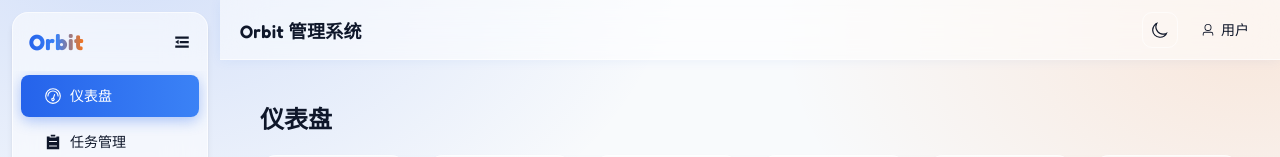
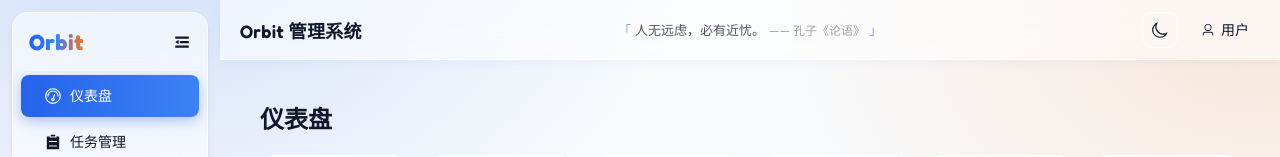
Before and after one commit to yixiqiannian/Orbit, a Vue app in the folder frontend/: page / in a window 1280 px wide. Shown: the top 157 px of the page. Built offline with nearby package versions, Linux system fonts and the light colour scheme; no server answers; sample sign-in values are in the browser's storage.

Commit message:
feat(header): 每日一言居中展示
- 内置 70 条中英名言库 (src/data/quotes.ts)，按日期索引取一条
- Header 中间展示，书名号+出处样式，绝对居中不挤压两端
- 浅色/深色模式适配，README 更新 v1.1.1

```diff
--- a/frontend/src/components/Header.vue
+++ b/frontend/src/components/Header.vue
@@ -5,12 +5,14 @@ import { useRouter } from 'vue-router'
 import { ElMessageBox } from 'element-plus'
 import { SwitchButton, User, Sunny, Moon } from '@element-plus/icons-vue'
 import { computed } from 'vue'
+import { getDailyQuote } from '../data/quotes'
 
 const userStore = useUserStore()
 const themeStore = useThemeStore()
 const router = useRouter()
 
 const isDark = computed(() => themeStore.theme === 'dark')
+const dailyQuote = computed(() => getDailyQuote())
 
 async function handleLogout() {
   try {
@@ -31,6 +33,12 @@ async function handleLogout() {
   <div class="header">
     <div class="header-left">
       <h3 class="page-title">Orbit 管理系统</h3>
+    </div>
+    <div class="header-center" :title="`${dailyQuote.text} —— ${dailyQuote.from}`">
+      <span class="quote-mark">「</span>
+      <span class="quote-text">{{ dailyQuote.text }}</span>
+      <span class="quote-from">—— {{ dailyQuote.from }}</span>
+      <span class="quote-mark">」</span>
     </div>
     <div class="header-right">
       <el-tooltip :content="isDark ? '切换到浅色模式' : '切换到深色模式'" placement="bottom">
@@ -70,6 +78,7 @@ async function handleLogout() {
   display: flex;
   align-items: center;
   justify-content: space-between;
+  position: relative;
   width: 100%;
   height: 100%;
   padding: 0 20px;
@@ -90,6 +99,49 @@ async function handleLogout() {
   color: var(--color-foreground, #0f172a);
   white-space: nowrap;
   transition: color 0.25s ease;
+}
+
+/* 每日一言：绝对居中，不挤压左右两端的标题和操作区 */
+.header-center {
+  position: absolute;
+  left: 50%;
+  transform: translateX(-50%);
+  display: flex;
+  align-items: center;
+  gap: 4px;
+  max-width: 55%;
+  font-size: 13px;
+  color: var(--color-foreground, #0f172a);
+  opacity: 0.72;
+  white-space: nowrap;
+  overflow: hidden;
+  text-overflow: ellipsis;
+  transition: color 0.25s ease, opacity 0.25s ease;
+  cursor: default;
+}
+
+.header-center:hover {
+  opacity: 1;
+  color: var(--color-primary, #2563eb);
+}
+
+.quote-mark {
+  font-family: var(--font-display, 'Fredoka', 'Fira Sans', sans-serif);
+  color: var(--color-primary, #2563eb);
+  opacity: 0.8;
+}
+
+.quote-text {
+  overflow: hidden;
+  text-overflow: ellipsis;
+  white-space: nowrap;
+}
+
+.quote-from {
+  color: var(--color-foreground, #0f172a);
+  opacity: 0.55;
+  font-size: 12px;
+  flex-shrink: 0;
 }
 
 .header-right {
--- /dev/null
+++ b/frontend/src/data/quotes.ts
@@ -0,0 +1,87 @@
+// 每日一言内置名言库
+// 按日期索引取一条（dayOfYear % quotes.length），每天固定一条，离线可用
+export interface Quote {
+  text: string
+  from: string
+}
+
+export const quotes: Quote[] = [
+  { text: 'Stay hungry, stay foolish.', from: 'Steve Jobs' },
+  { text: '路漫漫其修远兮，吾将上下而求索。', from: '屈原《离骚》' },
+  { text: 'The only way to do great work is to love what you do.', from: 'Steve Jobs' },
+  { text: '不积跬步，无以至千里；不积小流，无以成江海。', from: '荀子《劝学》' },
+  { text: 'Simplicity is the ultimate sophistication.', from: 'Leonardo da Vinci' },
+  { text: '博观而约取，厚积而薄发。', from: '苏轼' },
+  { text: 'Success is not final, failure is not fatal: it is the courage to continue that counts.', from: 'Winston Churchill' },
+  { text: '学而不思则罔，思而不学则殆。', from: '孔子《论语》' },
+  { text: 'Talk is cheap. Show me the code.', from: 'Linus Torvalds' },
+  { text: '纸上得来终觉浅，绝知此事要躬行。', from: '陆游《冬夜读书示子聿》' },
+  { text: 'The best time to plant a tree was 20 years ago. The second best time is now.', from: 'Chinese Proverb' },
+  { text: '三人行，必有我师焉。择其善者而从之，其不善者而改之。', from: '孔子《论语》' },
+  { text: 'Any sufficiently advanced technology is indistinguishable from magic.', from: 'Arthur C. Clarke' },
+  { text: '天行健，君子以自强不息；地势坤，君子以厚德载物。', from: '《周易》' },
+  { text: 'First, solve the problem. Then, write the code.', from: 'John Johnson' },
+  { text: '锲而不舍，金石可镂。', from: '荀子《劝学》' },
+  { text: 'The journey of a thousand miles begins with a single step.', from: 'Lao Tzu' },
+  { text: '知之者不如好之者，好之者不如乐之者。', from: '孔子《论语》' },
+  { text: 'Premature optimization is the root of all evil.', from: 'Donald Knuth' },
+  { text: '业精于勤，荒于嬉；行成于思，毁于随。', from: '韩愈《进学解》' },
+  { text: 'It does not matter how slowly you go as long as you do not stop.', from: 'Confucius' },
+  { text: '千里之行，始于足下。', from: '老子《道德经》' },
+  { text: 'Make it work, make it right, make it fast.', from: 'Kent Beck' },
+  { text: '工欲善其事，必先利其器。', from: '孔子《论语》' },
+  { text: 'Innovation distinguishes between a leader and a follower.', from: 'Steve Jobs' },
+  { text: '非淡泊无以明志，非宁静无以致远。', from: '诸葛亮《诫子书》' },
+  { text: 'The most dangerous phrase in the language is: We have always done it this way.', from: 'Grace Hopper' },
+  { text: '少壮不努力，老大徒伤悲。', from: '《长歌行》' },
+  { text: 'Programs must be written for people to read, and only incidentally for machines to execute.', from: 'Harold Abelson' },
+  { text: '志不强者智不达，言不信者行不果。', from: '墨子' },
+  { text: 'The purpose of our lives is to be happy.', from: 'Dalai Lama' },
+  { text: '书山有路勤为径，学海无涯苦作舟。', from: '韩愈' },
+  { text: 'Perfection is achieved, not when there is nothing more to add, but when there is nothing left to take away.', from: 'Antoine de Saint-Exupéry' },
+  { text: '凡事预则立，不预则废。', from: '《礼记·中庸》' },
+  { text: 'The best way to predict the future is to invent it.', from: 'Alan Kay' },
+  { text: '海纳百川，有容乃大；壁立千仞，无欲则刚。', from: '林则徐' },
+  { text: 'Quality is not an act, it is a habit.', from: 'Aristotle' },
+  { text: '温故而知新，可以为师矣。', from: '孔子《论语》' },
+  { text: 'There are only two hard things in computer science: cache invalidation and naming things.', from: 'Phil Karlton' },
+  { text: '穷则独善其身，达则兼济天下。', from: '孟子' },
+  { text: 'Live as if you were to die tomorrow. Learn as if you were to live forever.', from: 'Mahatma Gandhi' },
+  { text: '业精于勤，而荒于嬉。', from: '韩愈' },
+  { text: 'Software is a great combination between artistry and engineering.', from: 'Bill Gates' },
+  { text: '知人者智，自知者明。胜人者有力，自胜者强。', from: '老子《道德经》' },
+  { text: 'In the middle of difficulty lies opportunity.', from: 'Albert Einstein' },
+  { text: '宝剑锋从磨砺出，梅花香自苦寒来。', from: '《警世贤文》' },
+  { text: 'The secret of getting ahead is getting started.', from: 'Mark Twain' },
+  { text: '问渠那得清如许？为有源头活水来。', from: '朱熹《观书有感》' },
+  { text: 'Code is like humor. When you have to explain it, it is bad.', from: 'Cory House' },
+  { text: '勿以恶小而为之，勿以善小而不为。', from: '刘备' },
+  { text: 'Whether you think you can or you think you can not, you are right.', from: 'Henry Ford' },
+  { text: '玉不琢，不成器；人不学，不知道。', from: '《礼记·学记》' },
+  { text: 'The best error message is the one that never shows up.', from: 'Thomas Fuchs' },
+  { text: '人无远虑，必有近忧。', from: '孔子《论语》' },
+  { text: 'Do what you can, with what you have, where you are.', from: 'Theodore Roosevelt' },
+  { text: '黑发不知勤学早，白首方悔读书迟。', from: '颜真卿《劝学》' },
+  { text: 'Simplicity is prerequisite for reliability.', from: 'Edsger W. Dijkstra' },
+  { text: '君子和而不同，小人同而不和。', from: '孔子《论语》' },
+  { text: 'The future belongs to those who believe in the beauty of their dreams.', from: 'Eleanor Roosevelt' },
+  { text: '读书破万卷，下笔如有神。', from: '杜甫' },
+  { text: 'Measurement is the first step that leads to control and eventually to improvement.', from: 'H. James Harrington' },
+  { text: '满招损，谦受益。', from: '《尚书》' },
+  { text: 'Great things are done by a series of small things brought together.', from: 'Vincent Van Gogh' },
+  { text: '会当凌绝顶，一览众山小。', from: '杜甫《望岳》' },
+  { text: 'Debugging is twice as hard as writing the code in the first place.', from: 'Brian Kernighan' },
+  { text: '静以修身，俭以养德。', from: '诸葛亮《诫子书》' },
+  { text: 'The impediment to action advances action. What stands in the way becomes the way.', from: 'Marcus Aurelius' },
+  { text: '敏而好学，不耻下问。', from: '孔子《论语》' },
+  { text: 'Happiness is not something ready-made. It comes from your own actions.', from: 'Dalai Lama' },
+  { text: '不飞则已，一飞冲天；不鸣则已，一鸣惊人。', from: '司马迁《史记》' }
+]
+
+/** 按当天日期取一条，保证每天固定 */
+export function getDailyQuote(): Quote {
+  const now = new Date()
+  const start = new Date(now.getFullYear(), 0, 0)
+  const dayOfYear = Math.floor((now.getTime() - start.getTime()) / 86400000)
+  return quotes[dayOfYear % quotes.length]
+}
```
Also changed, not shown: 1 other file (tests, documents, lock files or other folders).
